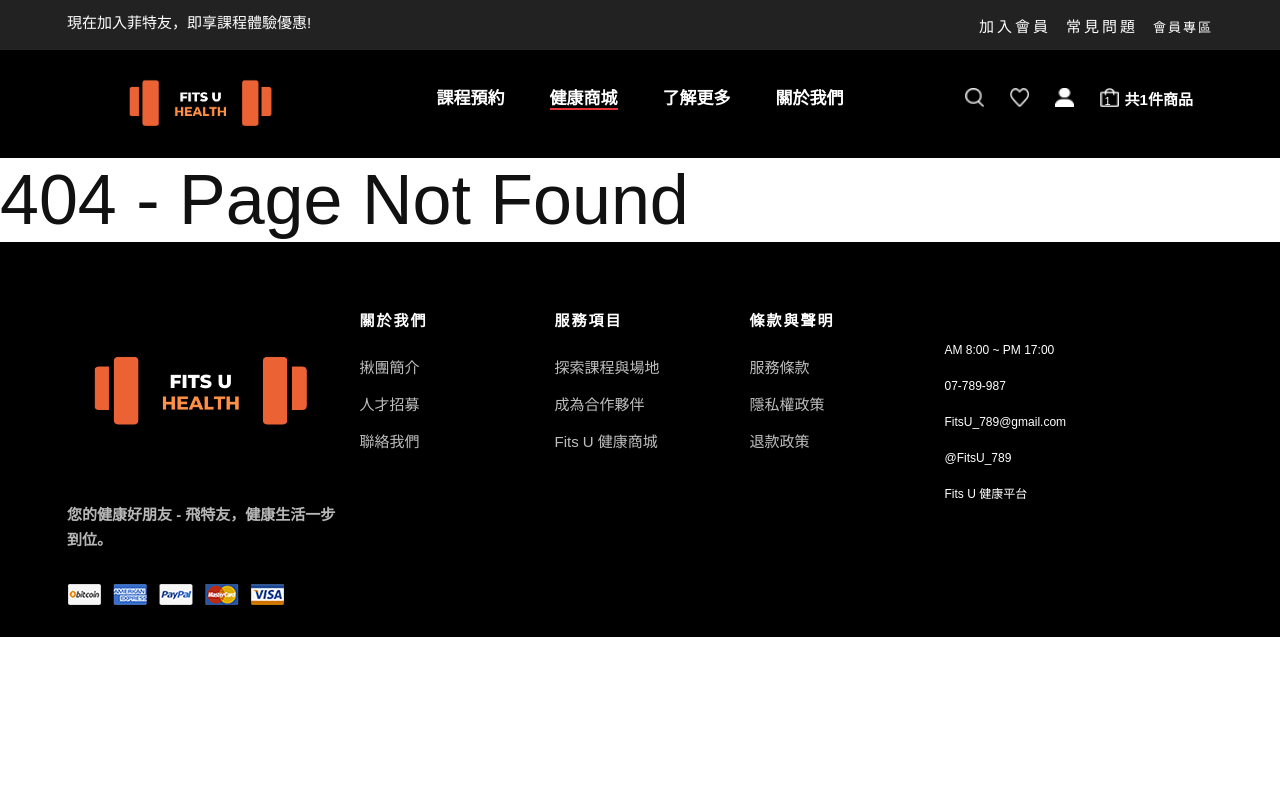
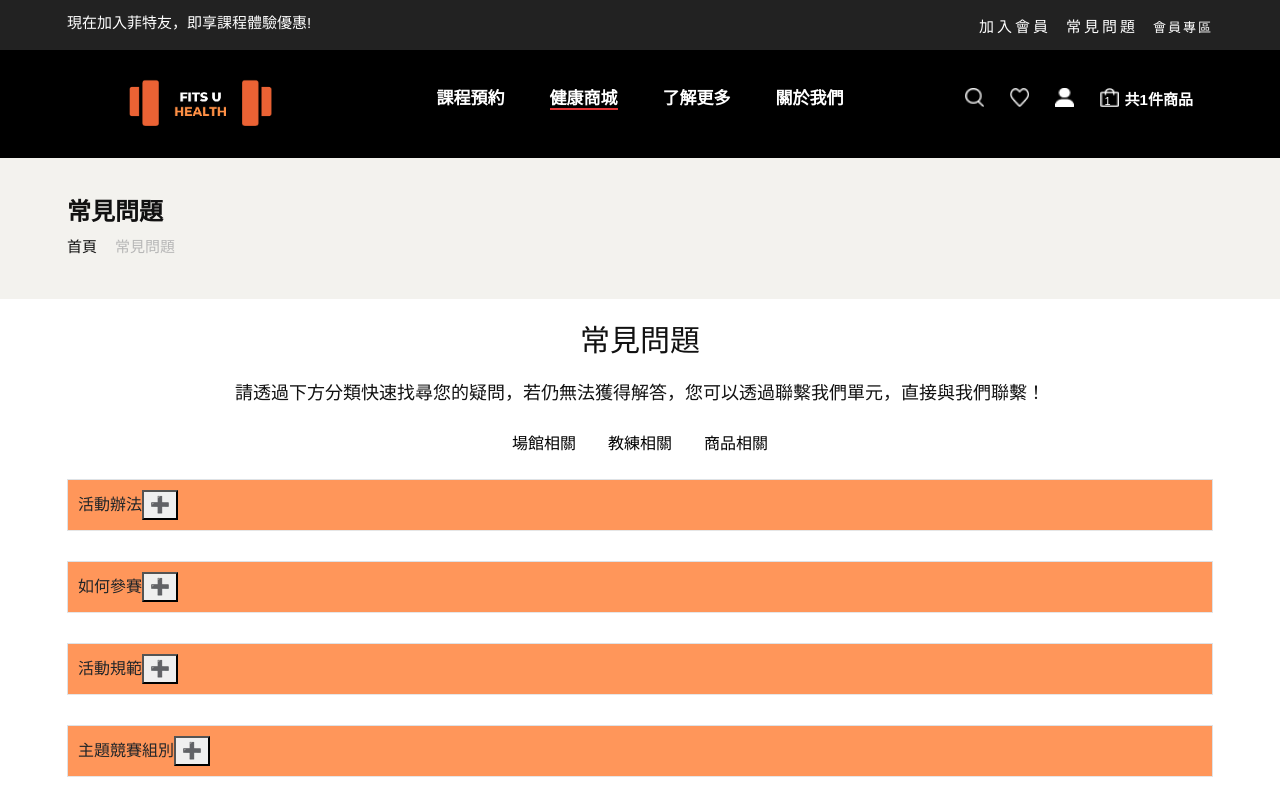
Before and after one commit to ni86910/team1_final, a Next.js app in the folder frontend-react/: page /quest in a window 1280 px wide. Before the commit this address had no page. Shown: the top 800 px of the page. Built offline with nearby package versions, Linux system fonts and the light colour scheme.

Commit message:
設定 quest 畫面設定

```diff
--- /dev/null
+++ b/frontend-react/components/quest/quest.js
@@ -0,0 +1,74 @@
+import React, { useState } from 'react'
+import Myaccordion from '../accordion/Myaccordion'
+import { questions } from '@/pages/api/accordion-data'
+
+export default function Quest() {
+  const [data, setData] = useState(questions)
+  return (
+    <>
+      {/* Breadcrumb Section Begin */}
+      <section className="breadcrumb-option">
+        <div className="container">
+          <div className="row">
+            <div className="col-lg-12">
+              <div className="breadcrumb__text">
+                <h4>常見問題</h4>
+                <div className="breadcrumb__links">
+                  <a href="./index.html">首頁</a>
+                  <span>常見問題</span>
+                </div>
+              </div>
+            </div>
+          </div>
+        </div>
+      </section>
+      {/* Header Section End */}
+      {/* main Section begin*/}
+      <div className="container">
+        <div className="row">
+          <h3 className="mt-4 text-center">常見問題</h3>
+          <h5 className="mt-4 text-center" style={{ marginBottom: 20 }}>
+            請透過下方分類快速找尋您的疑問，若仍無法獲得解答，您可以透過聯繫我們單元，直接與我們聯繫！
+          </h5>
+        </div>
+        <ul className="nav justify-content-center">
+          <li className="nav-item">
+            <a
+              className="nav-link"
+              style={{ color: 'black' }}
+              aria-current="page"
+              href="quest"
+            >
+              場館相關
+            </a>
+          </li>
+          <li className="nav-item">
+            <a
+              className="nav-link"
+              style={{ color: 'black' }}
+              href="/quest/index-coach"
+            >
+              教練相關
+            </a>
+          </li>
+          <li className="nav-item">
+            <a
+              className="nav-link"
+              style={{ color: 'black' }}
+              href="/quest/index-product"
+            >
+              商品相關
+            </a>
+          </li>
+        </ul>
+        <div className="row">
+          {data.map((curElem) => {
+            const { id } = curElem
+            return <Myaccordion key={id} {...curElem} />
+          })}
+        </div>
+      </div>
+      {/* main Section end */}
+    </>
+  )
+}
--- /dev/null
+++ b/frontend-react/pages/quest/index.js
@@ -0,0 +1,14 @@
+import React from 'react'
+import Head from 'next/head'
+import Quest from '@/components/quest/quest'
+
+export default function Index() {
+  return (
+    <>
+      <Head>
+        <title>常見問題</title>
+      </Head>
+      <Quest />
+    </>
+  )
+}
```
Also changed, not shown: frontend-react/components/quest/quest-coach.js (added, +74 -0 lines), frontend-react/components/quest/quest-product.js (added, +74 -0 lines), frontend-react/pages/quest/index-coach.js (added, +14 -0 lines), frontend-react/pages/quest/index-product.js (added, +14 -0 lines), frontend-react/styles/jack-use/navlinkhover.css (deleted, +0 -8 lines).
